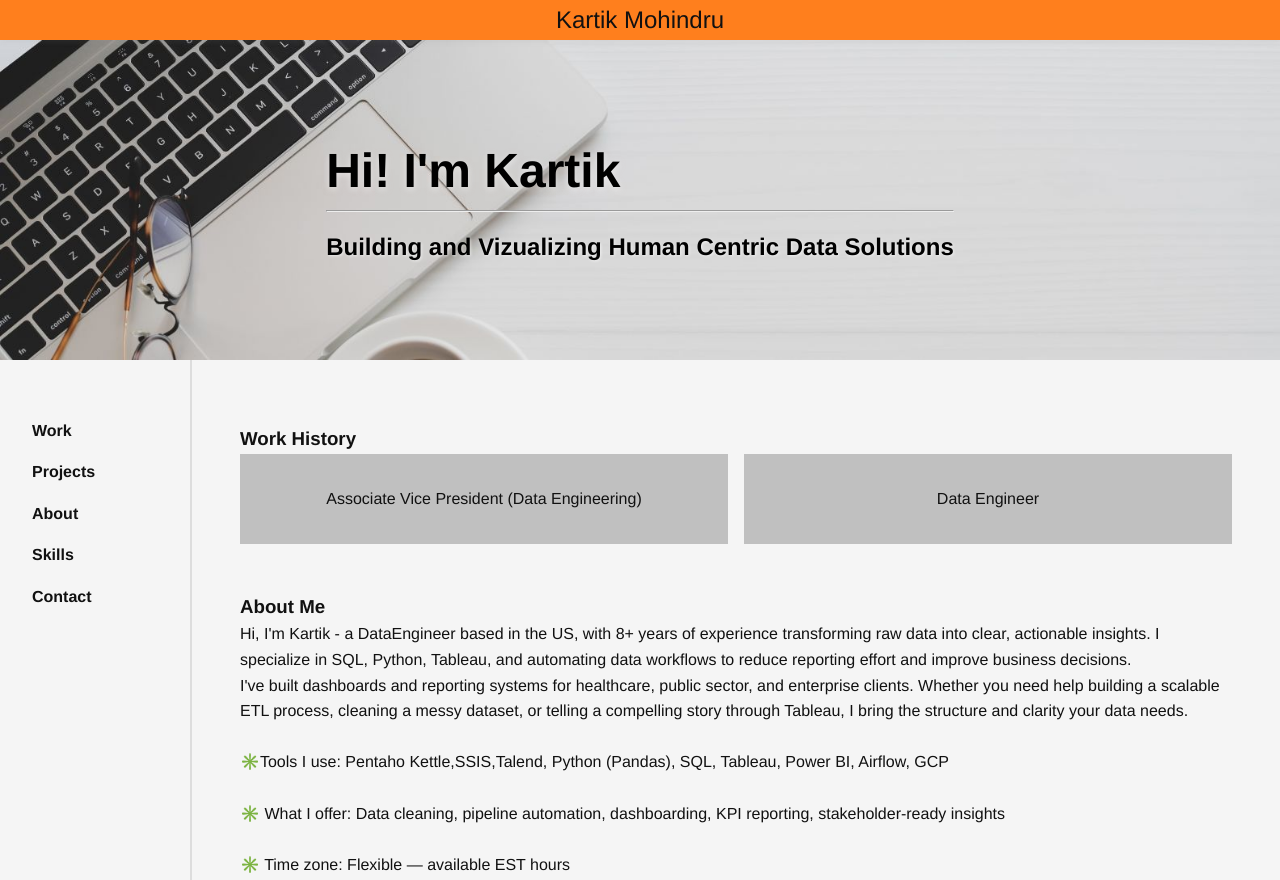
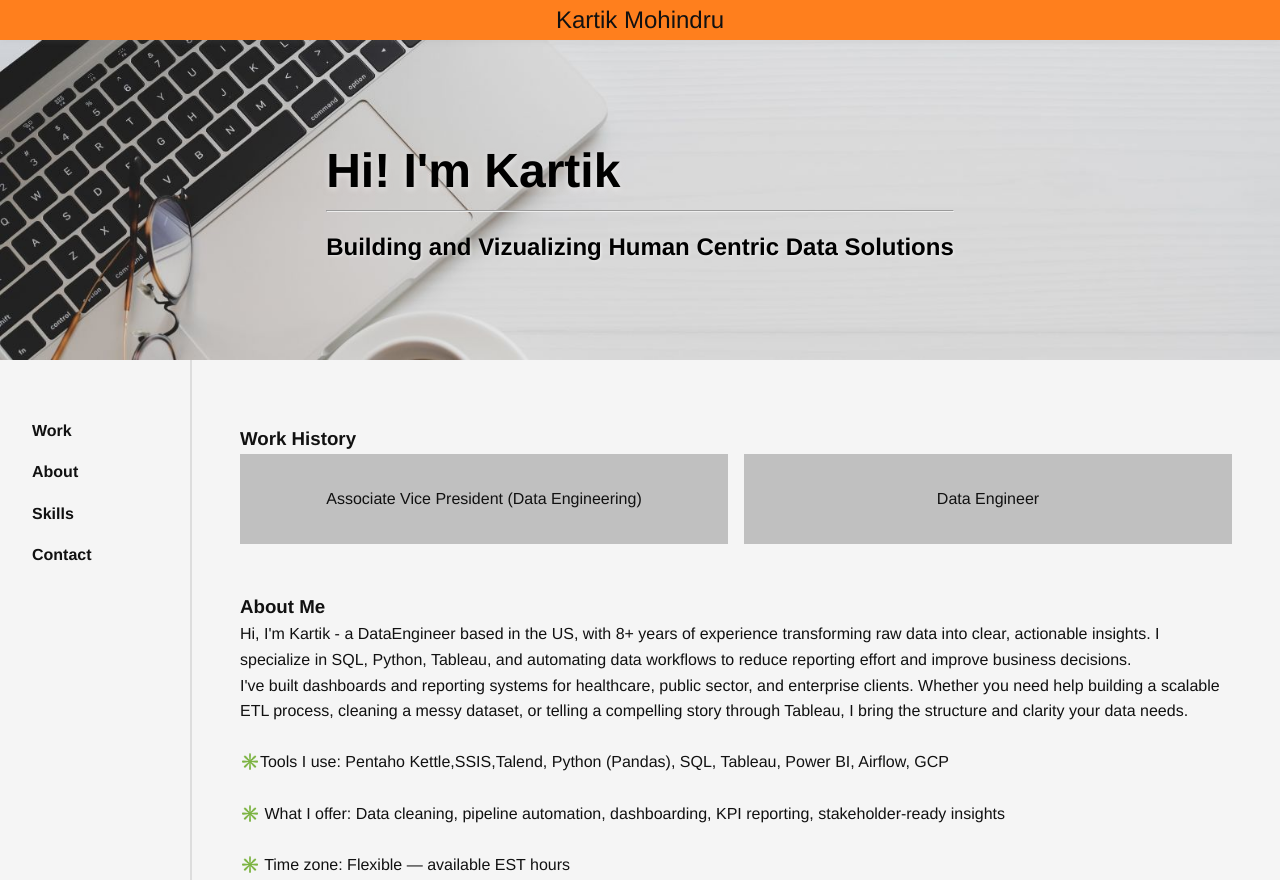
Before and after one commit to kartikmohindru-de/kartikmohindru-de.github.io, a plain HTML site: page index.html in a window 1280 px wide. Shown: the top 880 px of the page. Drawn offline with Linux system fonts and the light colour scheme.

Commit message:
Add files via upload

```diff
--- a/index.html
+++ b/index.html
@@ -31,7 +31,7 @@
       </br>
       <ul>
         <li><a href="#work">Work</a></li>
-        <li><a href="#portfolio_projects">Projects</a></li>
+        <!--li><a href="#portfolio_projects">Projects</a></li-->
         <li><a href="#about">About</a></li>
         <li><a href="#skills">Skills</a></li>
         <li><a href="#contact">Contact</a></li>
```
